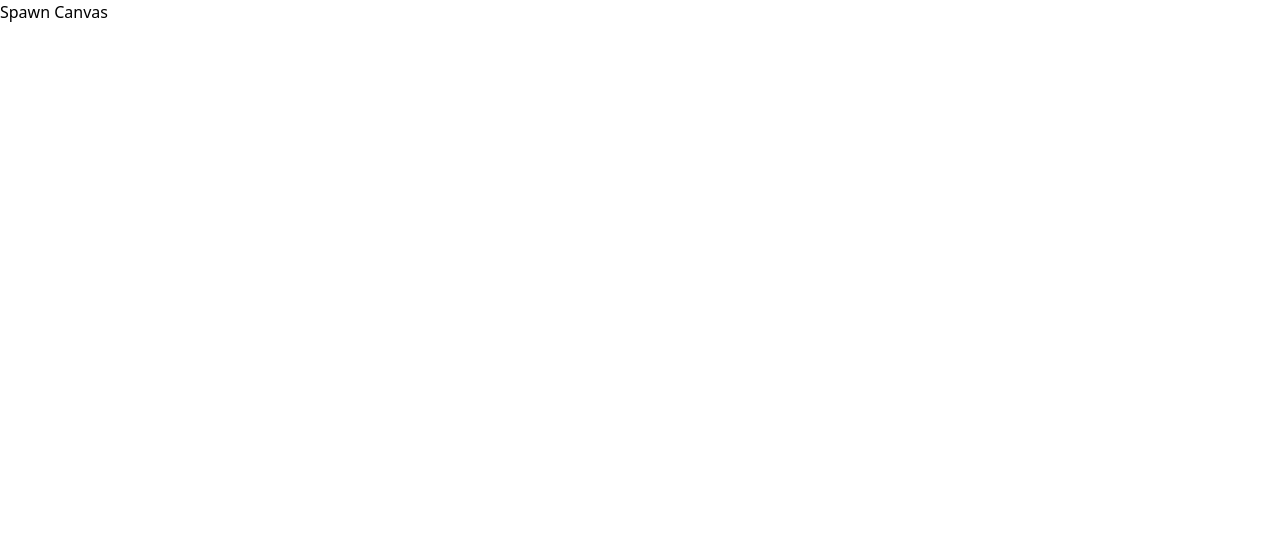
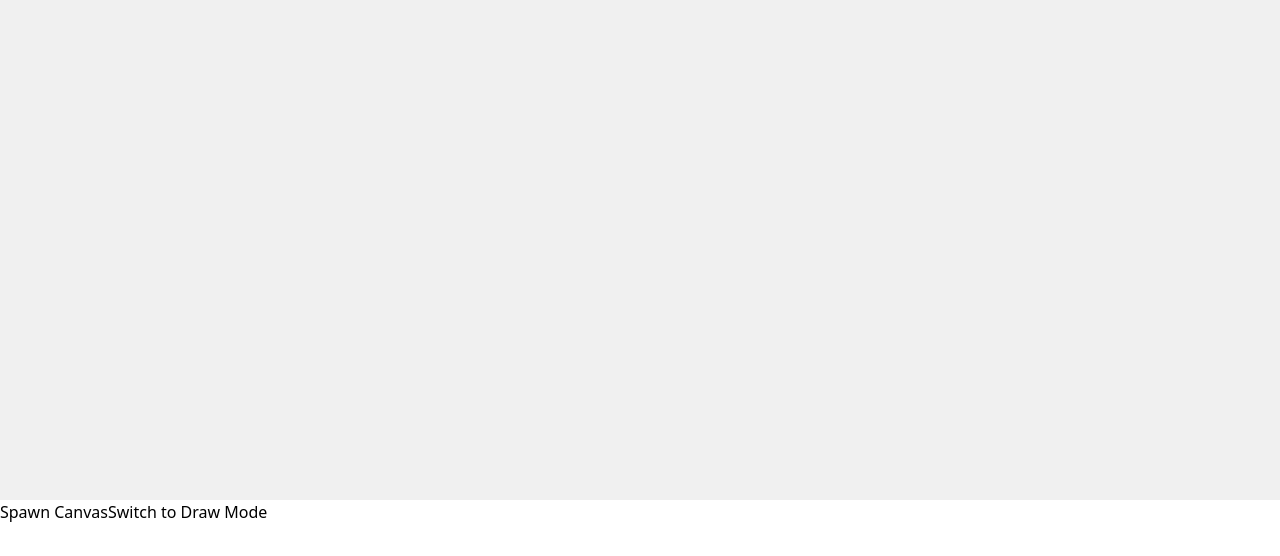
Before and after one commit to downtomarsguy/Generic-Drawing-Site, a Nuxt app: page / in a window 1280 px wide. Shown: the top 556 px of the page. Built offline with nearby package versions, Linux system fonts and the light colour scheme.

Commit message:
Canvas Layers Added

```diff
--- a/pages/index.vue
+++ b/pages/index.vue
@@ -1,8 +1,9 @@
 <template>
-    <div class="">
+  <div>
     <div id="canvas-container">
     </div>
     <button @click="createCanvas">Spawn Canvas</button>
+    <button @click="toggleMode">{{ mode === "draw" ? "Switch to View Mode" : "Switch to Draw Mode" }}</button>
   </div>
 </template>
 
@@ -10,22 +11,61 @@
 export default {
   data() {
     return {
-                width: window.innerWidth - 500,
-                height: window.innerHeight,
-                activeDraw: false,
       canvases: [],
       stabalizingFactor: 0.1,
+      mode: "view",
     };
   },
 
   methods: {
+    toggleMode() {
+      this.mode = this.mode === "draw" ? "view" : "draw";
+
+      this.canvases.forEach(canvasObj => {
+        if (this.mode === "view") {
+          canvasObj.canvas.style.border = "2px dotted gray";
+        } else {
+          canvasObj.canvas.style.border = "2px solid black";
+        }
+      });
+    },
+
     handleResize() {
       this.width = window.innerWidth;
       this.height = window.innerHeight;
     },
 
+    startDrag(e, canvasIndex) {
+      if (this.mode === "draw") return;
+      const canvasObj = this.canvases[canvasIndex];
+      canvasObj.isDragging = true;
+      canvasObj.offsetX = e.clientX - canvasObj.x;
+      canvasObj.offsetY = e.clientY - canvasObj.y;
+
+      document.body.style.userSelect = "none";
+    },
+
+    stopDrag(e, canvasIndex) {
+      if (this.mode === "draw") return;
+      const canvasObj = this.canvases[canvasIndex];
+      canvasObj.isDragging = false;
+      document.body.style.userSelect = "";
+    },
+
+    dragCanvas(e, canvasIndex) {
+      if (this.mode === "draw") return;
+      const canvasObj = this.canvases[canvasIndex];
+      if (!canvasObj.isDragging) return;
+
+      canvasObj.x = e.clientX - canvasObj.offsetX;
+      canvasObj.y = e.clientY - canvasObj.offsetY;
+
+      canvasObj.canvas.style.left = `${canvasObj.x}px`;
+      canvasObj.canvas.style.top = `${canvasObj.y}px`;
+    },
+
     startPosition(e, canvasIndex) {
-                this.canvases[canvasIndex].isDrawing = true;
+      if (this.mode === "view") return;
       this.canvases[canvasIndex].isDrawing = true;
       const canvasObj = this.canvases[canvasIndex];
       const context = canvasObj.context;
@@ -37,12 +77,14 @@
     },
 
     endPosition(e, canvasIndex) {
+      if (this.mode === "view") return;
       this.canvases[canvasIndex].isDrawing = false;
       const context = this.canvases[canvasIndex].context;
       context.beginPath();
     },
 
     draw(e, canvasIndex) {
+      if (this.mode === "view") return;
       const canvasObj = this.canvases[canvasIndex];
       if (!canvasObj.isDrawing) return;
 
@@ -90,38 +132,57 @@
       canvas.height = 500;
 
       const context = canvas.getContext("2d");
-                canvasContainer.appendChild(canvas);
+      canvas.style.position = "absolute";
+      canvas.style.left = `${50 * canvasIndex}px`;
+      canvas.style.top = `${50 * canvasIndex}px`;
 
-                this.canvases.push({
+      const canvasObj = {
         canvas,
         context,
         isDrawing: false,
         prevX: null,
         prevY: null,
-                });
+        isDragging: false,
+        x: 50 * canvasIndex,
+        y: 50 * canvasIndex,
+      };
+
+      if (this.mode === "view") {
+        canvas.style.border = "2px dotted gray";
+      } else {
+        canvas.style.border = "2px solid black";
+      }
+
+      canvasContainer.appendChild(canvas);
+      this.canvases.push(canvasObj);
 
       canvas.addEventListener("mousedown", (e) => this.startPosition(e, canvasIndex));
       canvas.addEventListener("mouseup", (e) => this.endPosition(e, canvasIndex));
       canvas.addEventListener("mousemove", (e) => this.draw(e, canvasIndex));
-                window.addEventListener("resize", this.handleResize);
+
+      canvas.addEventListener("mousedown", (e) => this.startDrag(e, canvasIndex));
+      window.addEventListener("mousemove", (e) => this.dragCanvas(e, canvasIndex));
+      window.addEventListener("mouseup", (e) => this.stopDrag(e, canvasIndex));
     },
   },
 };
 </script>
 
-<style>
+<style scoped>
 * {
   margin: 0;
   padding: 0;
   box-sizing: border-box;
 }
 
-    canvas {
-        border: 2px solid black;
+#canvas-container {
+  position: relative;
+  width: 100%;
+  height: 500px;
+  background-color: #f0f0f0;
 }
 
-    div {
-        display: flex;
-        align-items: flex-start;
+canvas {
+  cursor: grab;
 }
 </style>
--- /dev/null
+++ b/pages/temp.vue
@@ -0,0 +1,7 @@
+<template>
+    <div>
+        hi
+    </div>
+</template>
+
+<style scoped></style>
```
Also changed, not shown: 1 other file (tests, documents, lock files or other folders). Lines whose indentation alone changed are shown as unchanged.
